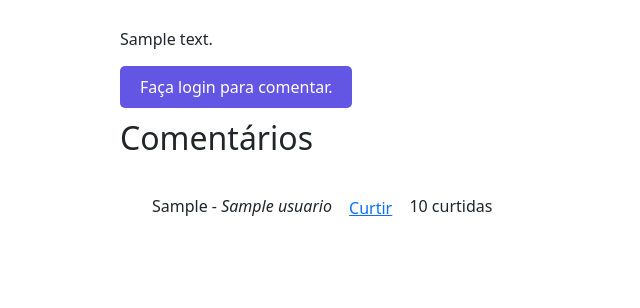
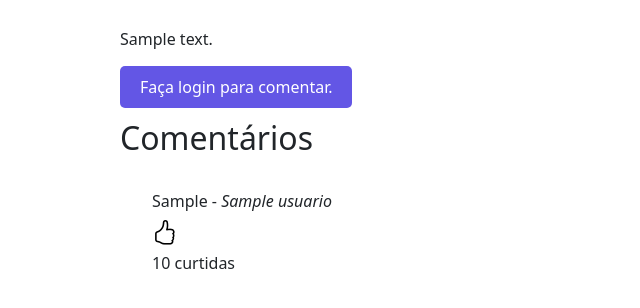
Before and after one commit to AndreyHenrique1/ProjetoTCC, a Flask app: page /pergunta/1 in a window 1280 px wide. Shown: the part 310-618 px from the top of the page, without its empty margins (0-640 px from the left). Run offline with Flask 3, Linux system fonts and the light colour scheme; tables that the repository leaves empty hold one stand-in row (values such as "Sample post"); grey boxes marked "Sample" are stand-in pictures; some libraries are stand-ins or nearby versions.

Commit message:
Atualização

```diff
--- a/front-end/static/style/estilo.css
+++ b/front-end/static/style/estilo.css
@@ -463,3 +463,11 @@ nav ul {
 .card .card-title:hover > h5 {
     text-decoration: underline;
 }
+
+i:hover {
+    color: var(--cor3);
+}
+
+#Excluir:hover {
+    color: #ff0000;
+}
--- a/front-end/templates/listar_usuarios.html
+++ b/front-end/templates/listar_usuarios.html
@@ -9,7 +9,6 @@
     <link href="https://cdn.jsdelivr.net/npm/bootstrap@5.3.3/dist/css/bootstrap.min.css" rel="stylesheet">
     <link rel="stylesheet" href="https://cdn.jsdelivr.net/npm/bootstrap-icons@1.11.3/font/bootstrap-icons.min.css">
 </head>
-
 <body>
     <header>
         <div class="logo">
@@ -49,5 +48,4 @@
 
     <script src="https://cdn.jsdelivr.net/npm/bootstrap@5.3.3/dist/js/bootstrap.bundle.min.js"></script>
 </body>
-
 </html>
--- a/front-end/templates/pergunta_detalhe.html
+++ b/front-end/templates/pergunta_detalhe.html
@@ -86,7 +86,7 @@
                 <form action="{{ url_for('pergunta_route.excluir_pergunta', pergunta_id=pergunta.codigo) }}"
                     method="POST" style="display:inline;">
                     <button type="submit" style="border: none; background: none;">
-                        <i class="bi bi-trash" style="color:black; font-size: 25px; margin-left: 10px;"></i>
+                        <i class="bi bi-trash" style="font-size: 25px; margin-left: 10px;" id="Excluir"></i>
                     </button>
                 </form>
                 {% endif %}
@@ -103,7 +103,7 @@
         </div>
         <br>
 
-        <!-- Cadastrar usuários para que possa colocar comentários -->
+        <!-- Cadastrar usuários, para que possa colocar comentários -->
         {% if current_user.is_authenticated %}
         <h3>Deixe seu Comentário</h3>
         <form action="{{ url_for('pergunta_route.pergunta_detalhe', pergunta_id=pergunta.codigo) }}" method="POST">
@@ -137,10 +137,12 @@
                 </form>
                 {% endif %}
 
+                <br>
                 <!-- Botão de curtir -->
                 <form action="{{ url_for('pergunta_route.curtir_comentario', comentario_id=comentario.codigo) }}" method="POST" style="display:inline;">
-                    <button type="submit" class="btn btn-link">Curtir</button>
+                    <button type="submit" style="border: 0; background-color: #fff;"><i class="bi bi-hand-thumbs-up" style="font-size: 25px;"></i></button>
                 </form>
+                <br>
                 <span>{{ comentario.quantidadeCurtidas }} curtidas</span> <!-- Exibe a quantidade de curtidas -->
 
             </li>
```
